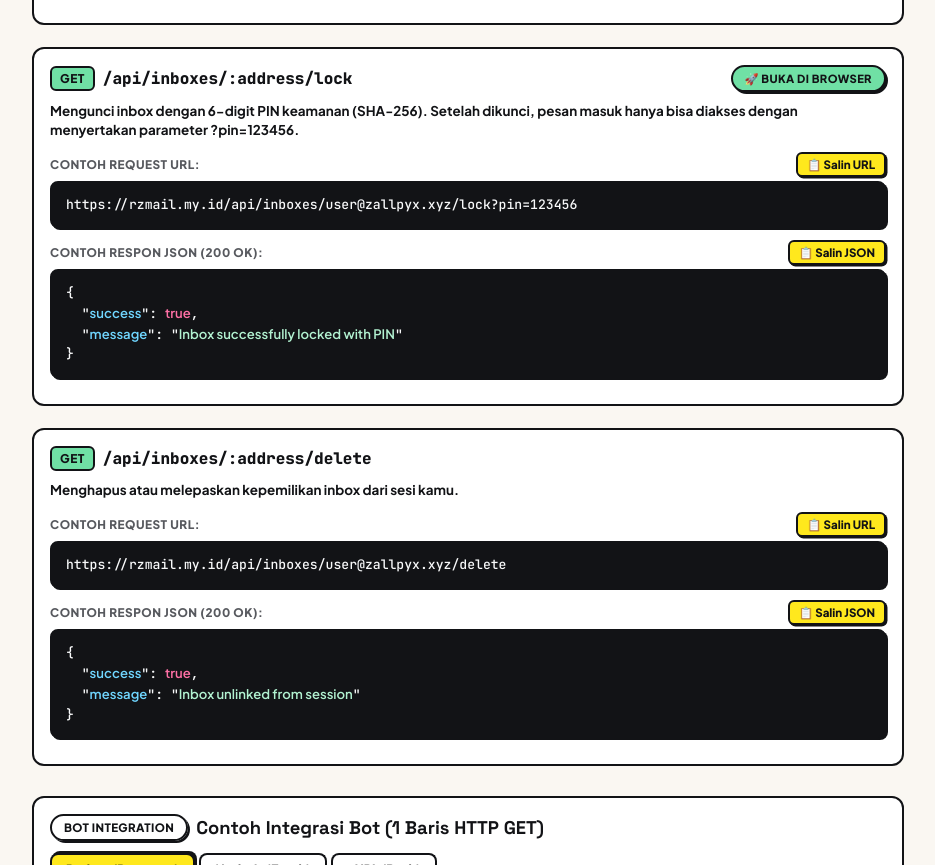
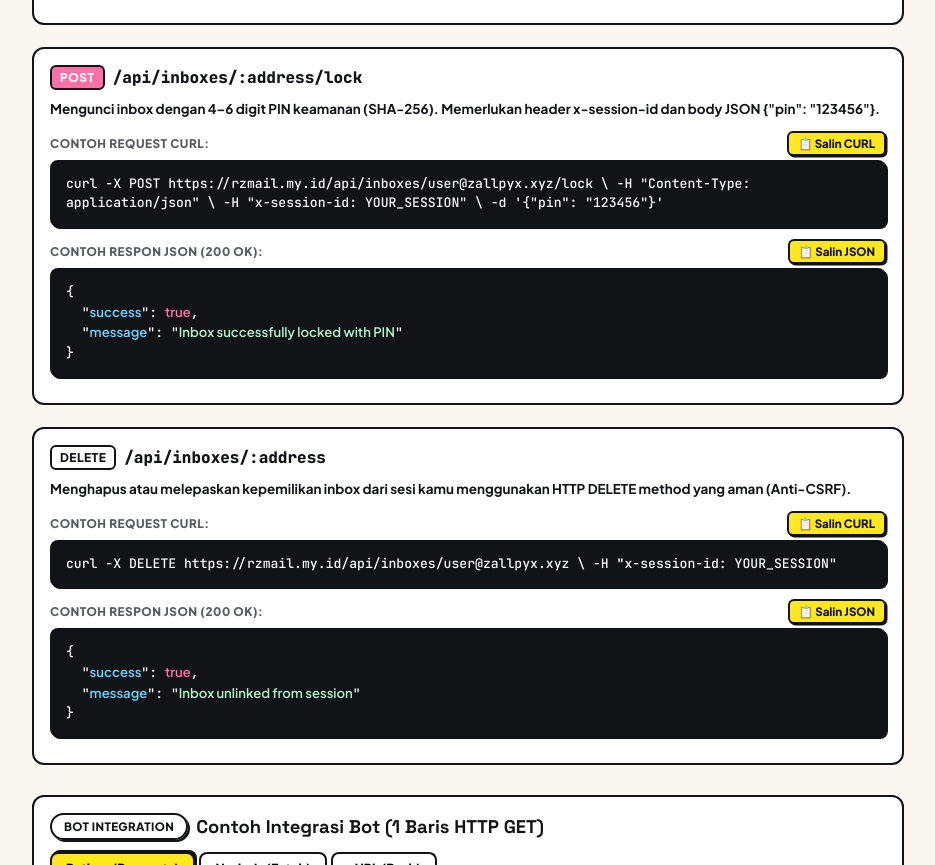
Before and after one commit to rndsa/rzero-mail, a website: page src/web/docs.html in a window 1280 px wide. Shown: the part 4212-5077 px from the top of the page, without its empty margins (172-1107 px from the left). Drawn offline with Linux system fonts and the light colour scheme.

Commit message:
fix(security): resolve stored XSS on admin traffic logs, patch CWE-598 PIN exposure and CWE-352 GET CSRF

```diff
--- a/src/web/docs.html
+++ b/src/web/docs.html
@@ -672,28 +672,28 @@ https://rzmail.my.id/api/inboxes/user@zallpyx.xyz/messages/msg_canva_user_01
         </div>
       </article>
 
-      <!-- 7. GET /api/inboxes/:address/lock (Kunci Inbox dengan PIN) -->
+      <!-- 7. POST /api/inboxes/:address/lock (Kunci Inbox dengan PIN) -->
       <article class="endpoint-card" id="ep-lock">
         <div style="display: flex; align-items: center; justify-content: space-between; margin-bottom: 10px; flex-wrap: wrap; gap: 6px;">
           <div style="display: flex; align-items: center; gap: 8px;">
-            <span class="method-tag method-get">GET</span>
+            <span class="method-tag method-post">POST</span>
             <span style="font-family: 'JetBrains Mono', monospace; font-weight: 900; font-size: 1rem;">/api/inboxes/:address/lock</span>
           </div>
-          <a href="https://rzmail.my.id/api/inboxes/user@zallpyx.xyz/lock?pin=123456" target="_blank" rel="noopener noreferrer" class="pill-badge pill-mint" style="text-decoration: none; font-size: 0.7rem; font-weight: 900; display: inline-flex; align-items: center; gap: 4px;">
-            🚀 Buka di Browser
-          </a>
         </div>
 
         <p style="font-size: 0.84rem; font-weight: 700; color: var(--text); margin-bottom: 10px; line-height: 1.4;">
-          Mengunci inbox dengan 6-digit PIN keamanan (SHA-256). Setelah dikunci, pesan masuk hanya bisa diakses dengan menyertakan parameter <code>?pin=123456</code>.
+          Mengunci inbox dengan 4–6 digit PIN keamanan (SHA-256). Memerlukan header <code>x-session-id</code> dan body JSON <code>{"pin": "123456"}</code>.
         </p>
 
         <div class="code-title-bar">
-          <span class="code-title-label">CONTOH REQUEST URL:</span>
-          <button class="btn-copy-pill" onclick="copySnippet('https://rzmail.my.id/api/inboxes/user@zallpyx.xyz/lock?pin=123456')">📋 Salin URL</button>
+          <span class="code-title-label">CONTOH REQUEST CURL:</span>
+          <button class="btn-copy-pill" onclick="copySnippet('curl -X POST https://rzmail.my.id/api/inboxes/user@zallpyx.xyz/lock -H \"Content-Type: application/json\" -H \"x-session-id: YOUR_SESSION\" -d \'{\"pin\":\"123456\"}\'')">📋 Salin CURL</button>
         </div>
         <div class="code-block">
-https://rzmail.my.id/api/inboxes/user@zallpyx.xyz/lock?pin=123456
+curl -X POST https://rzmail.my.id/api/inboxes/user@zallpyx.xyz/lock \
+  -H "Content-Type: application/json" \
+  -H "x-session-id: YOUR_SESSION" \
+  -d '{"pin": "123456"}'
         </div>
 
         <div class="code-title-bar">
@@ -708,25 +708,26 @@ https://rzmail.my.id/api/inboxes/user@zallpyx.xyz/lock?pin=123456
         </div>
       </article>
 
-      <!-- 8. GET /api/inboxes/:address/delete (Hapus / Lepas Inbox) -->
+      <!-- 8. DELETE /api/inboxes/:address (Hapus / Lepas Inbox) -->
       <article class="endpoint-card" id="ep-delete">
         <div style="display: flex; align-items: center; justify-content: space-between; margin-bottom: 10px; flex-wrap: wrap; gap: 6px;">
           <div style="display: flex; align-items: center; gap: 8px;">
-            <span class="method-tag method-get">GET</span>
-            <span style="font-family: 'JetBrains Mono', monospace; font-weight: 900; font-size: 1rem;">/api/inboxes/:address/delete</span>
+            <span class="method-tag method-del">DELETE</span>
+            <span style="font-family: 'JetBrains Mono', monospace; font-weight: 900; font-size: 1rem;">/api/inboxes/:address</span>
           </div>
         </div>
 
         <p style="font-size: 0.84rem; font-weight: 700; color: var(--text); margin-bottom: 10px; line-height: 1.4;">
-          Menghapus atau melepaskan kepemilikan inbox dari sesi kamu.
+          Menghapus atau melepaskan kepemilikan inbox dari sesi kamu menggunakan HTTP DELETE method yang aman (Anti-CSRF).
         </p>
 
         <div class="code-title-bar">
-          <span class="code-title-label">CONTOH REQUEST URL:</span>
-          <button class="btn-copy-pill" onclick="copySnippet('https://rzmail.my.id/api/inboxes/user@zallpyx.xyz/delete')">📋 Salin URL</button>
+          <span class="code-title-label">CONTOH REQUEST CURL:</span>
+          <button class="btn-copy-pill" onclick="copySnippet('curl -X DELETE https://rzmail.my.id/api/inboxes/user@zallpyx.xyz -H \"x-session-id: YOUR_SESSION\"')">📋 Salin CURL</button>
         </div>
         <div class="code-block">
-https://rzmail.my.id/api/inboxes/user@zallpyx.xyz/delete
+curl -X DELETE https://rzmail.my.id/api/inboxes/user@zallpyx.xyz \
+  -H "x-session-id: YOUR_SESSION"
         </div>
 
         <div class="code-title-bar">
```
Also changed, not shown: src/api/routes.ts (+3 -7 lines), src/web/admin.html (+1 -1 lines), README.md.
